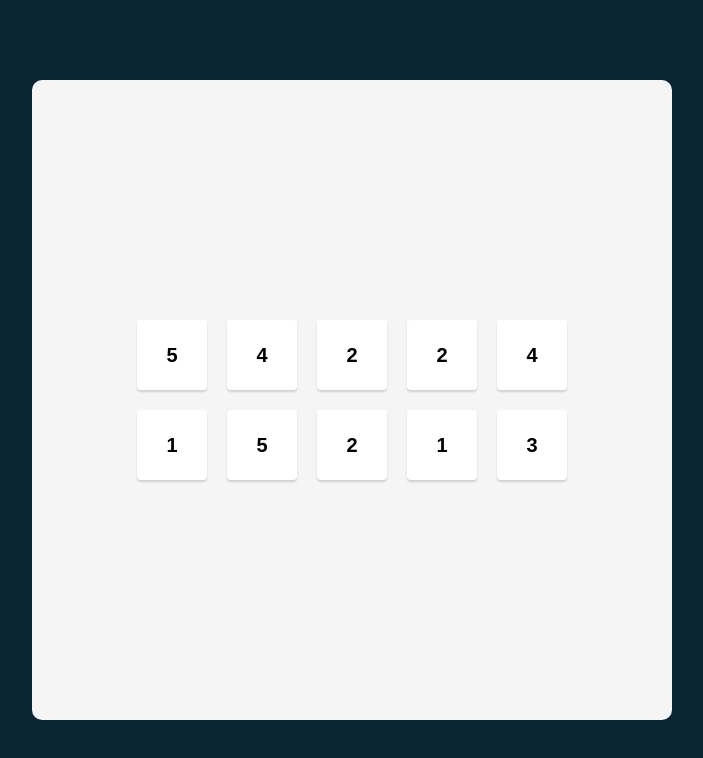
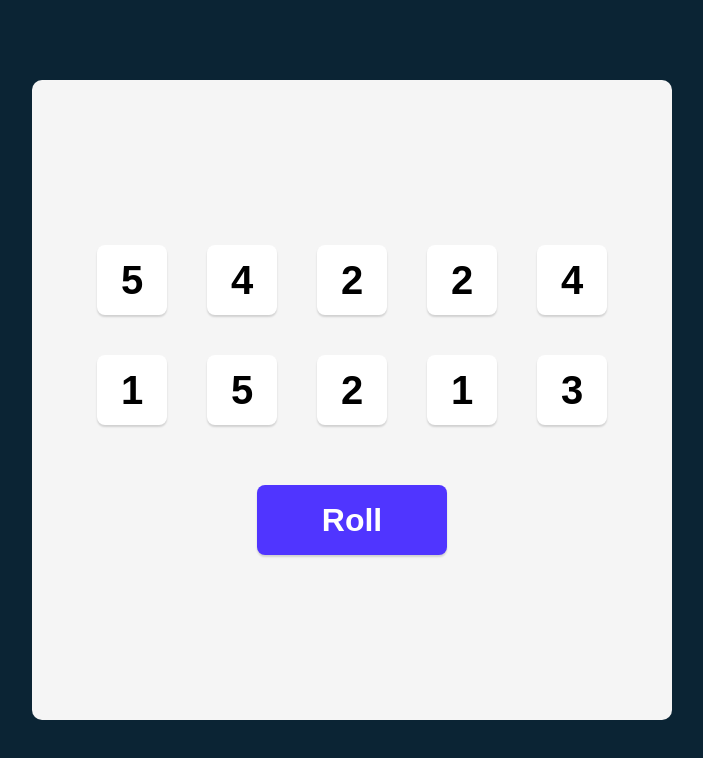
Before and after one commit to EmersonFras/Tenzies, a React (Vite) app: page / in a window 1280 px wide. Shown: the top 758 px of the page, without its empty margins (288-991 px from the left). Built offline with nearby package versions, Linux system fonts and the light colour scheme.

Commit message:
Roll for new dice

```diff
--- a/src/App.jsx
+++ b/src/App.jsx
@@ -11,6 +11,10 @@ function App() {
       .map(() => Math.ceil(Math.random() * 6))
   }
 
+  function rollDice() {
+    setDice(allNewDice())
+  }
+
   const diceElement = dice.map((value, index) => (<Die value={value} key={index} />))
 
   return (
@@ -18,6 +22,7 @@ function App() {
       <div className="dices">
         {diceElement}
       </div>
+      <button className="dice-roll" onClick={rollDice}>Roll</button>
     </main>
   )
 }
--- a/src/index.css
+++ b/src/index.css
@@ -1,4 +1,5 @@
 * {
+  font-family: 'Karla', sans-serif;
   box-sizing: border-box;
 }
 
@@ -30,14 +31,16 @@ main {
   border-radius: 10px;
 
   display: flex;
+  flex-direction: column;
   justify-content: center;
   align-items: center;
+  gap: 60px;
 }
 
 .dices {
   display: grid;
   grid-template: auto auto / repeat(5, 1fr);
-  gap: 20px;
+  gap: 40px;
 }
 
 .die {
@@ -47,7 +50,7 @@ main {
   aspect-ratio: 1 / 1;
   box-shadow: 0px 2px 2px 0px #00000026;
   border-style: none;
-  border-radius: 4px;
+  border-radius: 8px;
   background-color: #FFFFFF;
 
   display: flex;
@@ -55,8 +58,25 @@ main {
   justify-content: center;
 
   font-family: 'Karla', sans-serif;
-  font-size: 1.25rem;
+  font-size: 2.5rem;
   font-weight: 700;
 
   cursor: pointer;
 }
+
+.dice-roll {
+  width: 190px;
+  height: 70px;
+
+  box-shadow: 0px 2px 2px 0px #00000026;
+  background-color: #5035FF;
+  border-radius: 8px;
+  border-style: none;
+
+  color: #FFFFFF;
+  font-weight: 700;
+  font-size: 2rem;
+
+  cursor: pointer;
+
+}
```
